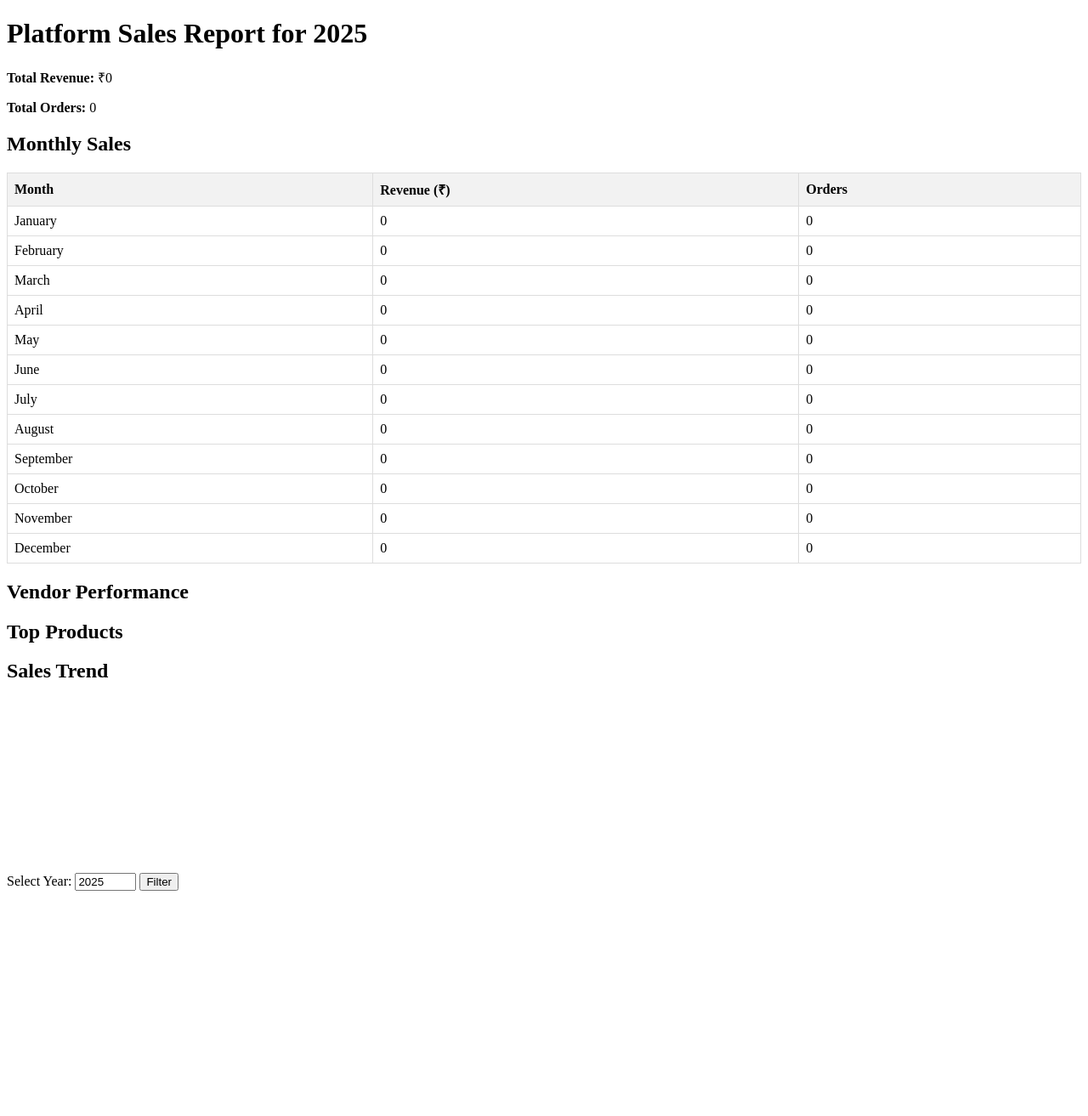
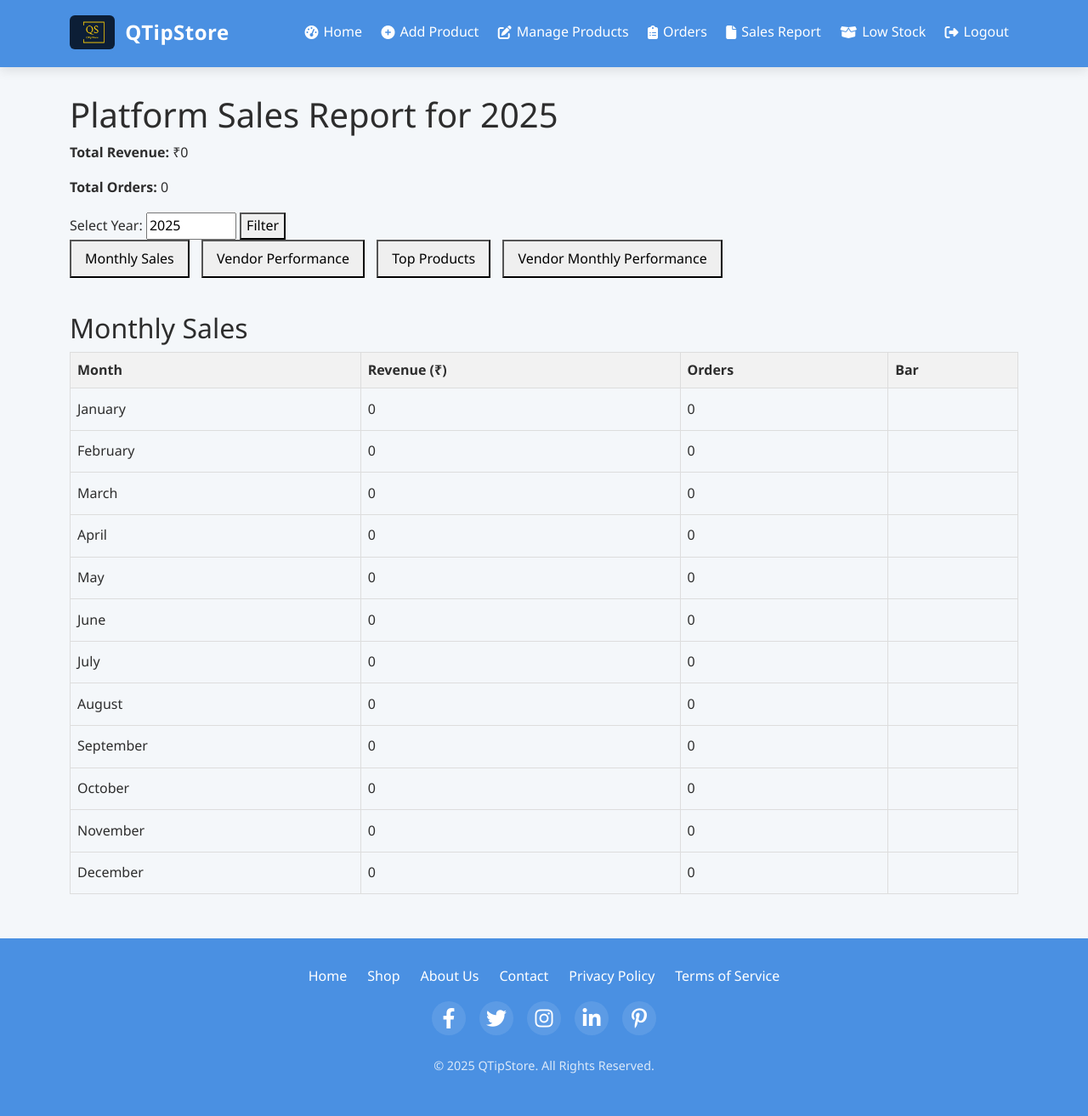
Before and after one commit to vinaykalwala/VindusQTipStore, a Django app: page /analytics/admin/report/ in a window 1280 px wide. Shown: the whole page at 85% size. Before the commit the page ends 1048 px from the top, so only its background shows below. Run offline with Django 5.2, Linux system fonts and the light colour scheme; the visitor is signed in with stand-in values (Sample User, id 1); data comes from the database, SQL or seed files in the repository; data that the repository does not hold is empty; a map, chart or similar area stays blank.

Commit message:
Admin dashboard

```diff
--- a/Analytics/views.py
+++ b/Analytics/views.py
@@ -87,9 +87,12 @@ def get_vendor_sales_report(vendor, year):
         'top_products': top_products,
     }
 
+from collections import defaultdict
+from django.db.models import Count
+import calendar
 
 def get_superuser_sales_report(year):
-    order_items = OrderItem.objects.select_related('order', 'product').filter(
+    order_items = OrderItem.objects.select_related('order', 'product', 'product__vendor').filter(
         order__created_at__year=year
     ).annotate(order_item_count=Count('order__items'))
 
@@ -139,10 +142,50 @@ def get_superuser_sales_report(year):
         for name, data in top_products_map.items()
     ], key=lambda x: x['total_sold'], reverse=True)[:5]
 
+    # Vendor total revenue
+    vendor_revenue_map = defaultdict(lambda: {'revenue': 0, 'order_ids': set(), 'username': ''})
+    for item in filtered_items:
+        vendor = item.product.vendor
+        vendor_id = vendor.id
+        vendor_revenue_map[vendor_id]['revenue'] += (item.price or 0) * (item.quantity or 1)
+        vendor_revenue_map[vendor_id]['order_ids'].add(item.order.id)
+        vendor_revenue_map[vendor_id]['username'] = vendor.username
+
+    vendor_revenue_list = [
+        {'product__vendor__username': v['username'], 'revenue': v['revenue'], 'order_count': len(v['order_ids'])}
+        for v in vendor_revenue_map.values()
+    ]
+
+    # Vendor monthly breakdown
+    vendor_monthly_map = defaultdict(lambda: defaultdict(lambda: {'vendor_name': '', 'revenue': 0, 'order_ids': set()}))
+    for item in filtered_items:
+        vendor = item.product.vendor
+        vendor_id = vendor.id
+        month = item.order.created_at.month
+        vendor_monthly_map[month][vendor_id]['vendor_name'] = vendor.username
+        vendor_monthly_map[month][vendor_id]['revenue'] += (item.price or 0) * (item.quantity or 1)
+        vendor_monthly_map[month][vendor_id]['order_ids'].add(item.order.id)
+
+    vendor_monthly_performance = []
+    for month in range(1, 13):
+        vendors = []
+        for vendor_id, data in vendor_monthly_map[month].items():
+            vendors.append({
+                'vendor_name': data['vendor_name'],
+                'revenue': data['revenue'],
+                'order_count': len(data['order_ids'])
+            })
+        vendor_monthly_performance.append({
+            'month_name': calendar.month_name[month],
+            'vendors': vendors
+        })
+
     return {
         'year': year,
         'total_revenue': total_revenue,
         'total_orders': total_orders,
         'monthly_sales': monthly_sales,
         'top_products': top_products,
+        'vendor_performance': vendor_revenue_list,
+        'vendor_monthly_performance': vendor_monthly_performance,
     }
--- a/Products/urls.py
+++ b/Products/urls.py
@@ -18,6 +18,7 @@ urlpatterns = [
     path('delete_product/<int:product_id>/', delete_product, name='delete_product'),
     path('delete_variant/<int:variant_id>/', delete_variant, name='delete_variant'),
     path('search/', search_view, name='search'),
+    path('low-stock/', low_stock_products, name='low_stock_products'),
     path("<slug:product_slug>/", product_detail, name="product_detail"),
 
 
--- a/templates/analytics/superuser_sales_report.html
+++ b/templates/analytics/superuser_sales_report.html
@@ -1,13 +1,14 @@
+{% extends "base.html" %} {% block content %}
 <!DOCTYPE html>
 <html>
 
 <head>
     <title>Platform Sales Report</title>
-    <script src="https://cdn.jsdelivr.net/npm/chart.js"></script>
     <style>
         table {
             border-collapse: collapse;
             width: 100%;
+            margin-bottom: 20px;
         }
 
         th,
@@ -20,46 +21,51 @@
         th {
             background-color: #f2f2f2;
         }
+
+        h2,
+        h3 {
+            margin-top: 40px;
+        }
+
+        .bar {
+            display: inline-block;
+            height: 20px;
+            background-color: #4CAF50;
+            margin-bottom: 5px;
+        }
+
+        .section {
+            display: none;
+        }
+
+        .button-group {
+            margin-bottom: 20px;
+        }
+
+        .button-group button {
+            margin-right: 10px;
+            padding: 8px 16px;
+            cursor: pointer;
+        }
     </style>
+    <script>
+        function showSection(sectionId) {
+            const sections = document.querySelectorAll('.section');
+            sections.forEach(sec => sec.style.display = 'none');
+            document.getElementById(sectionId).style.display = 'block';
+        }
+
+        window.onload = function() {
+            showSection('monthly_sales');
+        }
+    </script>
 </head>
 
 <body>
+
     <h1>Platform Sales Report for {{ report.year }}</h1>
     <p><strong>Total Revenue:</strong> ₹{{ report.total_revenue }}</p>
     <p><strong>Total Orders:</strong> {{ report.total_orders }}</p>
-
-    <h2>Monthly Sales</h2>
-    <table>
-        <tr>
-            <th>Month</th>
-            <th>Revenue (₹)</th>
-            <th>Orders</th>
-        </tr>
-        {% for sale in report.monthly_sales %}
-        <tr>
-            <td>{{ sale.month_name }}</td>
-            <td>{{ sale.revenue }}</td>
-            <td>{{ sale.order_count }}</td>
-        </tr>
-        {% endfor %}
-    </table>
-
-    <h2>Vendor Performance</h2>
-    <ul>
-        {% for vendor in report.vendor_performance %}
-        <li>{{ vendor.product__vendor__username }} - ₹{{ vendor.revenue }} ({{ vendor.order_count }} orders)</li>
-        {% endfor %}
-    </ul>
-
-    <h2>Top Products</h2>
-    <ul>
-        {% for product in report.top_products %}
-        <li>{{ product.product__name }} - Sold: {{ product.total_sold }} (₹{{ product.revenue }})</li>
-        {% endfor %}
-    </ul>
-
-    <h2>Sales Trend</h2>
-    <canvas id="salesChart" width="400" height="200"></canvas>
 
     <form method="GET">
         <label for="year">Select Year:</label>
@@ -67,41 +73,105 @@
         <button type="submit">Filter</button>
     </form>
 
-    <script>
-        var ctx = document.getElementById('salesChart').getContext('2d');
-        var chart = new Chart(ctx, {
-            type: 'bar',
-            data: {
-                labels: [{ %
-                        for sale in report.monthly_sales %
-                    }
-                    '{{ sale.month_name }}', { % endfor %
-                    }
-                ],
-                datasets: [{
-                    label: 'Revenue (₹)',
-                    data: [{ %
-                        for sale in report.monthly_sales %
-                    } {
-                        {
-                            sale.revenue
-                        }
-                    }, { % endfor %
-                    }],
-                    backgroundColor: 'rgba(75, 192, 192, 0.2)',
-                    borderColor: 'rgba(75, 192, 192, 1)',
-                    borderWidth: 1
-                }]
-            },
-            options: {
-                scales: {
-                    y: {
-                        beginAtZero: true
-                    }
-                }
-            }
-        });
-    </script>
+    <!-- Buttons to toggle sections -->
+    <div class="button-group">
+        <button onclick="showSection('monthly_sales')">Monthly Sales</button>
+        <button onclick="showSection('vendor_performance')">Vendor Performance</button>
+        <button onclick="showSection('top_products')">Top Products</button>
+        <button onclick="showSection('vendor_monthly')">Vendor Monthly Performance</button>
+    </div>
+
+    <!-- Monthly Sales Section -->
+    <div class="section" id="monthly_sales">
+        <h2>Monthly Sales</h2>
+        <table>
+            <thead>
+                <tr>
+                    <th>Month</th>
+                    <th>Revenue (₹)</th>
+                    <th>Orders</th>
+                    <th>Bar</th>
+                </tr>
+            </thead>
+            <tbody>
+                {% for sale in report.monthly_sales %}
+                <tr>
+                    <td>{{ sale.month_name }}</td>
+                    <td>{{ sale.revenue }}</td>
+                    <td>{{ sale.order_count }}</td>
+                    <td>
+                        <div class="bar" style="width:{{ sale.bar_height }}px"></div>
+                    </td>
+                </tr>
+                {% endfor %}
+            </tbody>
+        </table>
+    </div>
+
+    <!-- Vendor Performance Section -->
+    <div class="section" id="vendor_performance">
+        <h2>Vendor Performance (Overall)</h2>
+        <table>
+            <thead>
+                <tr>
+                    <th>Vendor</th>
+                    <th>Revenue (₹)</th>
+                    <th>Orders</th>
+                </tr>
+            </thead>
+            <tbody>
+                {% for vendor in report.vendor_performance %}
+                <tr>
+                    <td>{{ vendor.product__vendor__username }}</td>
+                    <td>{{ vendor.revenue }}</td>
+                    <td>{{ vendor.order_count }}</td>
+                </tr>
+                {% endfor %}
+            </tbody>
+        </table>
+    </div>
+
+    <!-- Top Products Section -->
+    <div class="section" id="top_products">
+        <h2>Top Products</h2>
+        <ul>
+            {% for product in report.top_products %}
+            <li>{{ product.product__name }} - Sold: {{ product.total_sold }} (₹{{ product.revenue }})</li>
+            {% endfor %}
+        </ul>
+    </div>
+
+    <!-- Monthly Vendor Performance Section -->
+    <div class="section" id="vendor_monthly">
+        <h2>Monthly Vendor Performance</h2>
+        {% for month_data in report.vendor_monthly_performance %}
+        <h3>{{ month_data.month_name }}</h3>
+        <table>
+            <thead>
+                <tr>
+                    <th>Vendor</th>
+                    <th>Revenue (₹)</th>
+                    <th>Orders</th>
+                </tr>
+            </thead>
+            <tbody>
+                {% for vendor in month_data.vendors %}
+                <tr>
+                    <td>{{ vendor.vendor_name }}</td>
+                    <td>{{ vendor.revenue }}</td>
+                    <td>{{ vendor.order_count }}</td>
+                </tr>
+                {% empty %}
+                <tr>
+                    <td colspan="3">No data</td>
+                </tr>
+                {% endfor %}
+            </tbody>
+        </table>
+        {% endfor %}
+    </div>
+
 </body>
 
 </html>
+{% endblock %}
--- a/templates/base.html
+++ b/templates/base.html
@@ -9,7 +9,7 @@
     <link rel="stylesheet" href="https://cdn.jsdelivr.net/npm/bootstrap@5.3.0/dist/css/bootstrap.min.css">
     <link rel="stylesheet" href="https://cdnjs.cloudflare.com/ajax/libs/font-awesome/6.4.0/css/all.min.css">
     <style>
-        :root {
+         :root {
             --primary-color: #4A90E2;
             --secondary-color: #FF6B35;
             --background-color: #F4F7FA;
@@ -17,8 +17,8 @@
             --light-gray: #E8EFF5;
             --white: #FFFFFF;
         }
+        /* Base Styles */
 
-        /* Base Styles */
         body {
             background-color: var(--background-color);
             color: var(--text-color);
@@ -33,8 +33,8 @@
             text-decoration: none;
             transition: all 0.3s ease;
         }
+        /* Navigation Bar */
 
-        /* Navigation Bar */
         .navbar {
             background-color: var(--primary-color);
             box-shadow: 0 4px 12px rgba(0, 0, 0, 0.1);
@@ -92,8 +92,8 @@
         .navbar-toggler:focus {
             box-shadow: none;
         }
+        /* Main Content */
 
-        /* Main Content */
         .main-container {
             flex: 1;
             padding: 2rem 0;
@@ -102,8 +102,8 @@
         .container {
             width: 100%;
         }
+        /* Cards */
 
-        /* Cards */
         .card {
             border: none;
             border-radius: 10px;
@@ -123,8 +123,8 @@
             border-radius: 10px 10px 0 0 !important;
             padding: 1rem;
         }
+        /* Buttons */
 
-        /* Buttons */
         .btn-primary {
             background-color: var(--primary-color);
             border-color: var(--primary-color);
@@ -154,19 +154,19 @@
             background-color: var(--primary-color);
             border-color: var(--primary-color);
         }
+        /* Alerts */
 
-        /* Alerts */
         .alert {
             border-radius: 8px;
         }
+        /* Forms */
 
-        /* Forms */
         .form-control:focus {
             border-color: var(--primary-color);
             box-shadow: 0 0 0 0.25rem rgba(74, 144, 226, 0.25);
         }
+        /* Footer */
 
-        /* Footer */
         footer {
             background-color: var(--primary-color);
             color: var(--white);
@@ -219,8 +219,8 @@
             font-size: 0.9rem;
             opacity: 0.8;
         }
+        /* Responsive Adjustments */
 
-        /* Responsive Adjustments */
         @media (max-width: 991.98px) {
             .navbar-collapse {
                 background-color: var(--primary-color);
@@ -228,28 +228,24 @@
                 border-radius: 0 0 10px 10px;
                 margin-top: 0.5rem;
             }
-
             .navbar-nav {
                 gap: 0.5rem;
             }
-
             .navbar-nav .nav-link {
                 padding: 0.75rem;
                 justify-content: center;
             }
-
             .dropdown-submenu .dropdown-menu {
                 position: static;
                 margin-left: 0;
                 box-shadow: none;
             }
-
             .dropdown-submenu:hover .dropdown-menu {
                 display: block;
             }
         }
+        /* Utility Classes */
 
-        /* Utility Classes */
         .text-primary {
             color: var(--primary-color) !important;
         }
@@ -261,8 +257,8 @@
         .bg-light {
             background-color: var(--light-gray) !important;
         }
+        /* Shop Dropdown Menu Styling */
 
-        /* Shop Dropdown Menu Styling */
         .nav-item.dropdown .dropdown-menu {
             background-color: var(--white);
             border-radius: 8px;
@@ -288,7 +284,7 @@
             position: relative;
         }
 
-        .dropdown-submenu > .dropdown-toggle::after {
+        .dropdown-submenu>.dropdown-toggle::after {
             content: "▲";
             float: right;
             margin-left: 5px;
@@ -307,7 +303,7 @@
             position: absolute;
         }
 
-        .dropdown-submenu:hover > .dropdown-menu {
+        .dropdown-submenu:hover>.dropdown-menu {
             display: block;
         }
     </style>
@@ -330,23 +326,33 @@
                     {% if user.is_authenticated %} {% if user.is_superuser %}
                     <!-- Admin Navigation -->
                     <li class="nav-item">
-                        <a class="nav-link" href="#">
-                            <i class="fas fa-tachometer-alt"></i> Admin Panel
+                        <a class="nav-link" href="{% url 'dashboard' %}">
+                            <i class="fas fa-tachometer-alt"></i> Home
                         </a>
                     </li>
                     <li class="nav-item">
-                        <a class="nav-link" href="#">
-                            <i class="fas fa-users-cog"></i> Manage Users
+                        <a class="nav-link" href="{% url 'Products:add_product' %}">
+                            <i class="fas fa-plus-circle"></i> Add Product
                         </a>
                     </li>
                     <li class="nav-item">
-                        <a class="nav-link" href="#">
-                            <i class="fas fa-tags"></i> Categories
+                        <a class="nav-link" href="{% url 'Products:manage_products' %}">
+                            <i class="fas fa-edit"></i> Manage Products
                         </a>
                     </li>
                     <li class="nav-item">
-                        <a class="nav-link" href="#">
-                            <i class="fas fa-boxes"></i> Products
+                        <a class="nav-link" href="{% url 'orders_page'%}">
+                            <i class="fas fa-clipboard-list"></i> Orders
+                        </a>
+                    </li>
+                    <li class="nav-item">
+                        <a class="nav-link" href="{% url 'superuser_sales_report' %}">
+                            <i class="fas fa-file"></i>Sales Report
+                        </a>
+                    </li>
+                    <li class="nav-item">
+                        <a class="nav-link" href="{% url 'Products:low_stock_products' %}">
+                            <i class="fas fa-box-open"></i>Low Stock
                         </a>
                     </li>
                     {% elif user.role == "vendor" %}
@@ -374,6 +380,11 @@
                     <li class="nav-item">
                         <a class="nav-link" href="{% url 'orders_page'%}">
                             <i class="fas fa-clipboard-list"></i> Orders
+                        </a>
+                    </li>
+                    <li class="nav-item">
+                        <a class="nav-link" href="{% url 'Products:low_stock_products' %}">
+                            <i class="fas fa-box-open"></i>Low Stock
                         </a>
                     </li>
                     {% elif user.role == "customer" %}
```
Also changed, not shown: Orders/views.py (+19 -21 lines), Products/forms.py (+13 -0 lines), Products/views.py (+80 -10 lines), templates/products/add_product.html (+54 -34 lines), templates/products/low_stock_products.html (added, +60 -0 lines).
